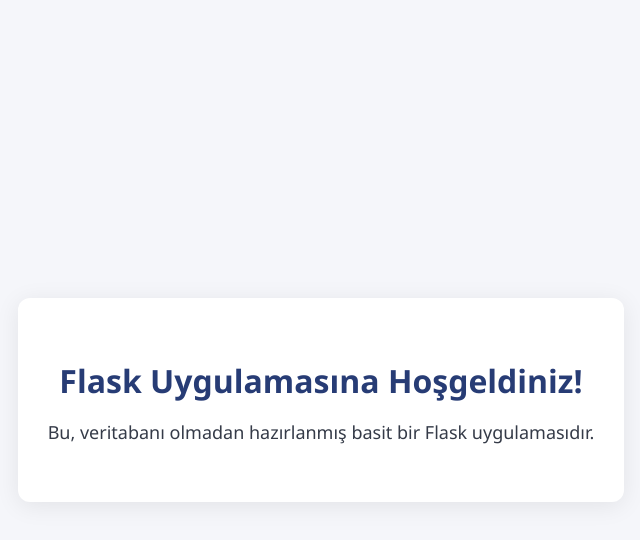
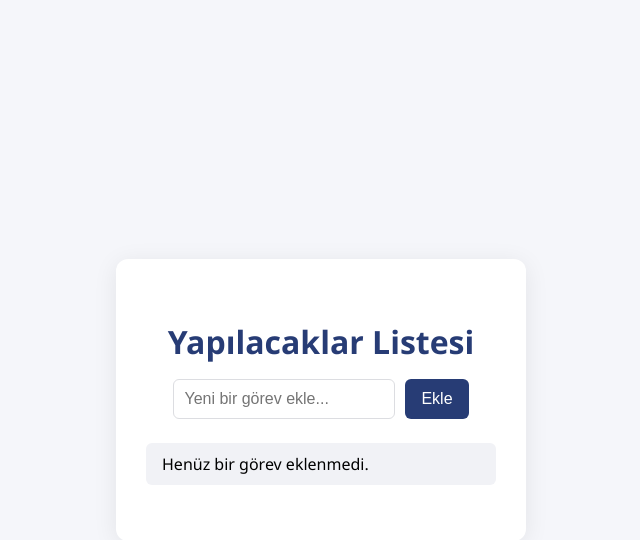
Before and after one commit to htunc29/railway, a Flask app: template templates/index.html in a window 1280 px wide. Shown: the top 540 px of the page, without its empty margins (319-959 px from the left). Run offline with Flask 3, Linux system fonts and the light colour scheme; the template is opened without the code that fills it, so the values that code supplies are empty.

Commit message:
Todo uygulaması için görev ekleme ve silme işlevselliği eklendi; ana sayfa ve şablon güncellendi.

```diff
--- a/app.py
+++ b/app.py
@@ -1,11 +1,27 @@
-from flask import Flask, render_template
+from flask import Flask, render_template, request, redirect, url_for, session
 import os
 
 app = Flask(__name__)
+app.secret_key = 'gizli_anahtar'  # Session için gerekli
 
-@app.route('/')
+@app.route('/', methods=['GET', 'POST'])
 def home():
-    return render_template('index.html')
+    if 'todos' not in session:
+        session['todos'] = []
+    if request.method == 'POST':
+        yeni_todo = request.form.get('todo')
+        if yeni_todo:
+            session['todos'].append(yeni_todo)
+            session.modified = True
+        return redirect(url_for('home'))
+    return render_template('index.html', todos=session['todos'])
+
+@app.route('/sil/<int:index>')
+def sil(index):
+    if 'todos' in session and 0 <= index < len(session['todos']):
+        session['todos'].pop(index)
+        session.modified = True
+    return redirect(url_for('home'))
 
 if __name__ == '__main__':
     port = int(os.environ.get("PORT", 8080))
--- a/templates/index.html
+++ b/templates/index.html
@@ -3,7 +3,7 @@
 <head>
     <meta charset="UTF-8">
     <meta name="viewport" content="width=device-width, initial-scale=1.0">
-    <title>Hoşgeldiniz</title>
+    <title>Todo Uygulaması</title>
     <style>
         body {
             background: #f5f6fa;
@@ -21,21 +21,74 @@
             border-radius: 12px;
             box-shadow: 0 4px 24px rgba(0,0,0,0.08);
             text-align: center;
+            min-width: 350px;
         }
         h1 {
             color: #273c75;
             margin-bottom: 16px;
         }
-        p {
-            color: #353b48;
-            font-size: 18px;
+        form {
+            margin-bottom: 24px;
+            display: flex;
+            gap: 10px;
+            justify-content: center;
+        }
+        input[type="text"] {
+            padding: 10px;
+            border: 1px solid #dcdde1;
+            border-radius: 6px;
+            font-size: 16px;
+            width: 200px;
+        }
+        button, .sil {
+            padding: 10px 16px;
+            background: #273c75;
+            color: #fff;
+            border: none;
+            border-radius: 6px;
+            cursor: pointer;
+            font-size: 16px;
+            transition: background 0.2s;
+        }
+        button:hover, .sil:hover {
+            background: #e84118;
+        }
+        ul {
+            list-style: none;
+            padding: 0;
+        }
+        li {
+            display: flex;
+            justify-content: space-between;
+            align-items: center;
+            background: #f1f2f6;
+            margin-bottom: 8px;
+            padding: 10px 16px;
+            border-radius: 6px;
+        }
+        .sil {
+            background: #e84118;
+            margin-left: 10px;
         }
     </style>
 </head>
 <body>
     <div class="container">
-        <h1>Flask Uygulamasına Hoşgeldiniz!</h1>
-        <p>Bu, veritabanı olmadan hazırlanmış basit bir Flask uygulamasıdır.</p>
+        <h1>Yapılacaklar Listesi</h1>
+        <form method="POST" autocomplete="off">
+            <input type="text" name="todo" placeholder="Yeni bir görev ekle..." required>
+            <button type="submit">Ekle</button>
+        </form>
+        <ul>
+            {% for i, todo in enumerate(todos) %}
+            <li>
+                {{ todo }}
+                <a href="{{ url_for('sil', index=i) }}" class="sil">Sil</a>
+            </li>
+            {% else %}
+            <li>Henüz bir görev eklenmedi.</li>
+            {% endfor %}
+        </ul>
     </div>
 </body>
 </html>
```
